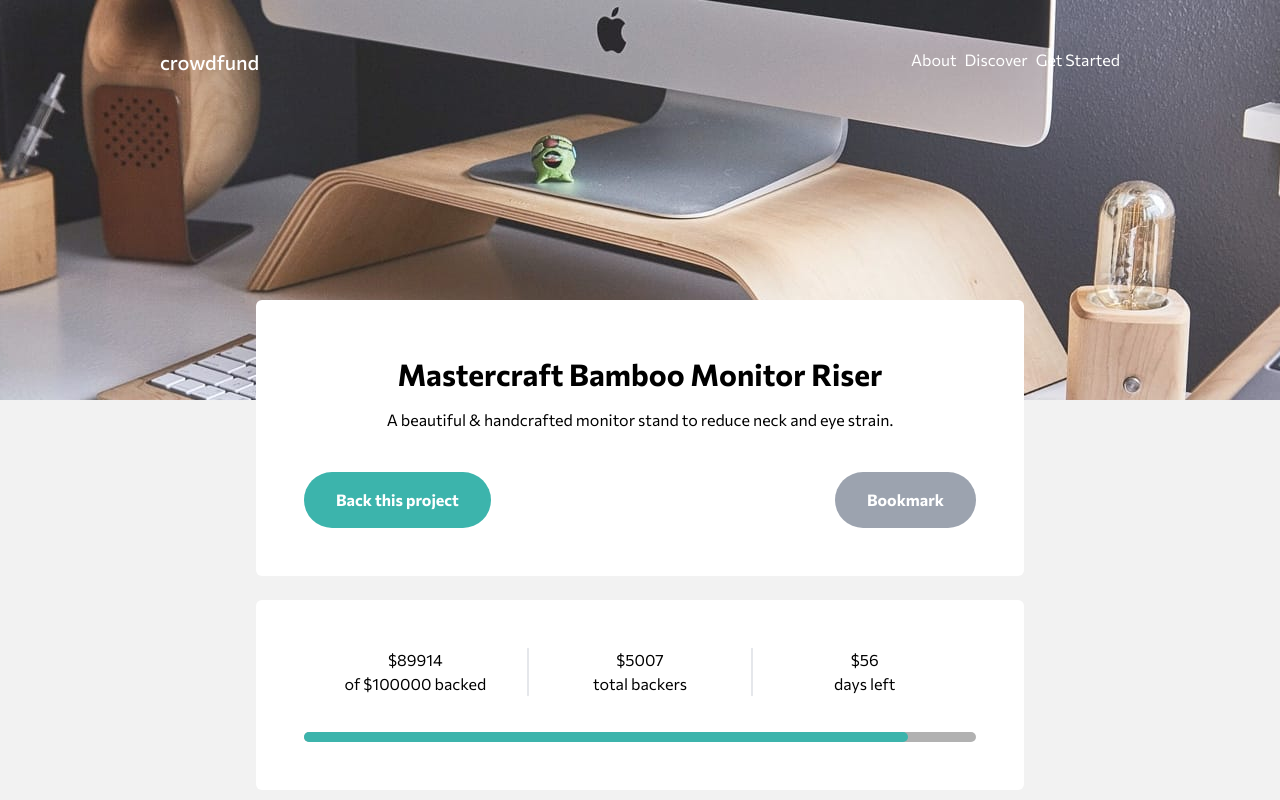
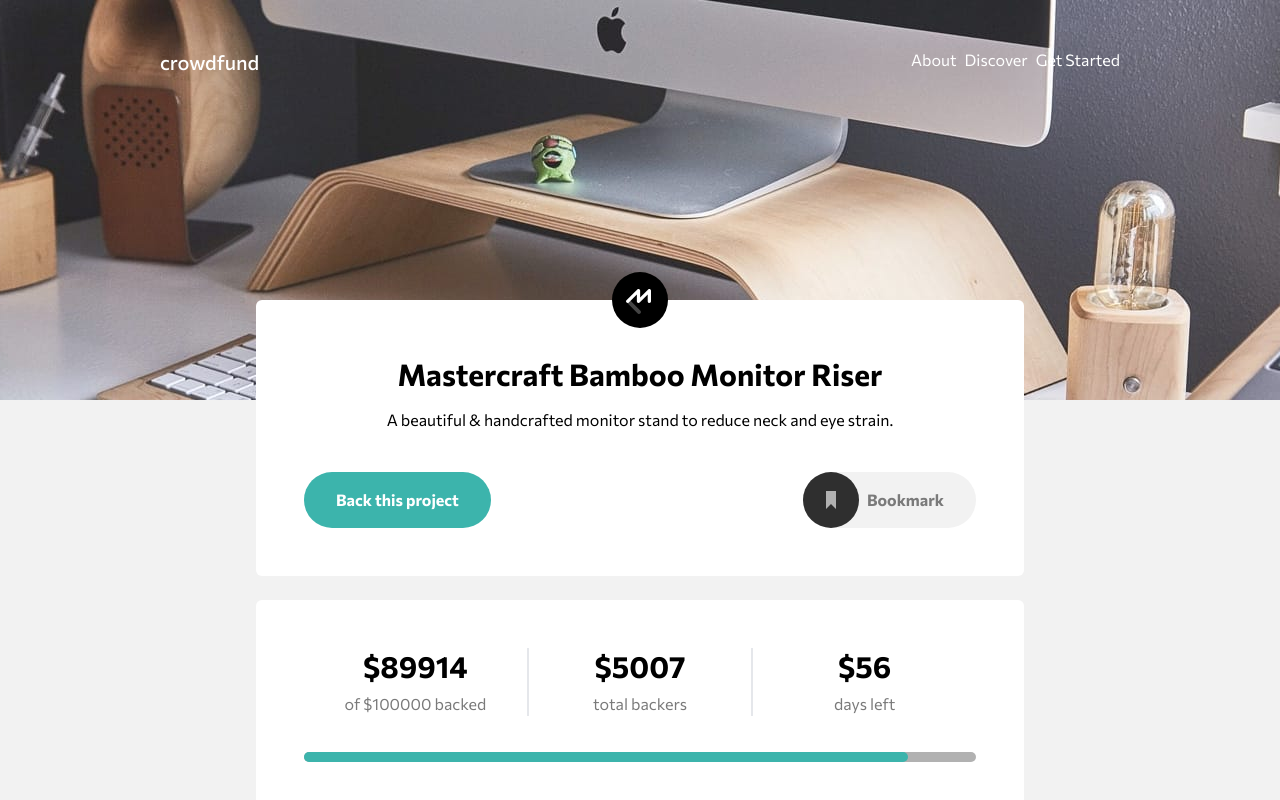
Before and after one commit to kennyputman/crowdfunding-product-page, a React (Create React App) app: page / in a window 1280 px wide. Shown: the top 800 px of the page. Built offline with nearby package versions, Linux system fonts and the light colour scheme.

Commit message:
finish styling on main page

```diff
--- a/public/index.html
+++ b/public/index.html
@@ -1,14 +1,12 @@
 <!DOCTYPE html>
 <html lang="en">
+
 <head>
   <meta charset="utf-8" />
-    <link rel="icon" href="%PUBLIC_URL%/favicon.ico" />
+  <link rel="icon" href="%PUBLIC_URL%/favicon.png" />
   <meta name="viewport" content="width=device-width, initial-scale=1" />
   <meta name="theme-color" content="#000000" />
-    <meta
-      name="description"
-      content="Web site created using create-react-app"
-    />
+  <meta name="description" content="Web site created using create-react-app" />
   <link rel="apple-touch-icon" href="%PUBLIC_URL%/logo192.png" />
   <!--
       manifest.json provides metadata used when your web app is installed on a
@@ -26,6 +24,7 @@
     -->
   <title>React App</title>
 </head>
+
 <body>
   <noscript>You need to enable JavaScript to run this app.</noscript>
   <div id="root"></div>
@@ -40,4 +39,5 @@
       To create a production bundle, use `npm run build` or `yarn build`.
     -->
 </body>
+
 </html>
--- a/src/components/About.tsx
+++ b/src/components/About.tsx
@@ -11,10 +11,10 @@ type AboutProps = {
 const About = (props: AboutProps) => {
   return (
     <section className="max-w-3xl bg-white rounded-md p-12 mb-32">
-      <h2 className="pb-4">About this project</h2>
+      <h2 className="pb-4 font-bold text-xl">About this project</h2>
       {props.about.map((item, index) => {
         return (
-          <p className="pb-4" key={index}>
+          <p className="pb-8 text-dark-gray" key={index}>
             {item}
           </p>
         );
--- a/src/components/BackingInfo.tsx
+++ b/src/components/BackingInfo.tsx
@@ -14,16 +14,16 @@ const BackingInfo = (props: BackingProps) => {
     <section className="flex flex-col max-w-3xl bg-white rounded-md p-12">
       <div className="flex flex-row justify-around text-center mb-9">
         <div className="border-r-2 flex-1">
-          <h3>${props.backed}</h3>
-          <p>of ${props.goal} backed</p>
+          <h3 className="font-bold text-3xl pb-2">${props.backed}</h3>
+          <p className="text-dark-gray">of ${props.goal} backed</p>
         </div>
         <div className="border-r-2 flex-1">
-          <h3>${props.backers}</h3>
-          <p>total backers</p>
+          <h3 className="font-bold text-3xl pb-2">${props.backers}</h3>
+          <p className="text-dark-gray">total backers</p>
         </div>
         <div className="flex-1">
-          <h3>${props.daysLeft}</h3>
-          <p>days left</p>
+          <h3 className="font-bold text-3xl pb-2">${props.daysLeft}</h3>
+          <p className="text-dark-gray">days left</p>
         </div>
       </div>
       <div className="w-full bg-light-gray rounded-full h-2.5 ">
--- a/src/components/ProductDescription.tsx
+++ b/src/components/ProductDescription.tsx
@@ -1,5 +1,5 @@
-import React, { Dispatch, SetStateAction } from "react";
-
+import React from "react";
+import logoMastercraft from "../assets/images/logo-mastercraft.svg";
 type ProductDescriptionProps = {
   title: string;
   pitch: string;
@@ -8,7 +8,8 @@ type ProductDescriptionProps = {
 
 const ProductDescription = (props: ProductDescriptionProps) => {
   return (
-    <section className=" bg-white rounded-md flex flex-col items-center text-center px-12 pb-12 pt-14">
+    <section className=" bg-white rounded-md flex flex-col items-center text-center px-12 pb-12 pt-14 relative">
+      <img src={logoMastercraft} alt="" className="absolute -top-7" />
       <h1 className="text-3xl font-bold pb-4">{props.title}</h1>
       <p className="pb-10">{props.pitch}</p>
       <div className="flex flex-row justify-between w-full">
@@ -18,7 +19,21 @@ const ProductDescription = (props: ProductDescriptionProps) => {
         >
           Back this project
         </button>
-        <button className=" bg-gray-400 btn-base">Bookmark</button>
+        <button className=" bg-background-white btn-base pl-16 relative text-dark-gray">
+          <svg
+            width="56"
+            height="56"
+            xmlns="http://www.w3.org/2000/svg"
+            style={{ float: "left" }}
+            className="absolute left-0 top-0"
+          >
+            <g fill="none" fill-rule="evenodd">
+              <circle fill="#2F2F2F" cx="28" cy="28" r="28" />
+              <path fill="#B1B1B1" d="M23 19v18l5-5.058L33 37V19z" />
+            </g>
+          </svg>
+          Bookmark
+        </button>
       </div>
     </section>
   );
```
Also changed, not shown: public/favicon.png (renamed from src/assets/images/favicon-32x32.png), 1 other file (tests, documents, lock files or other folders). Lines whose indentation alone changed are shown as unchanged.
